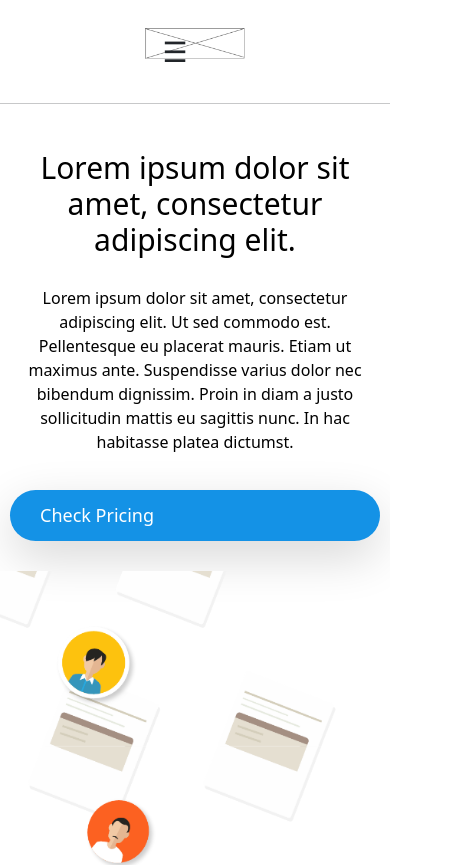
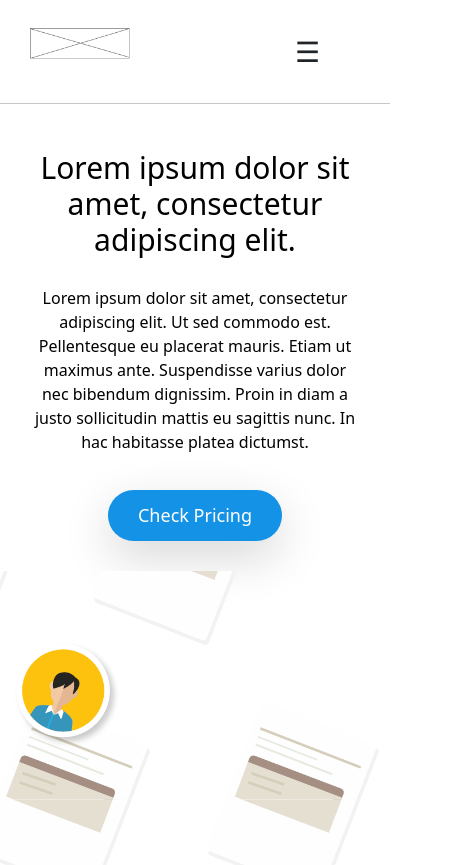
Before and after one commit to Ayushd028/abuemAssignment, a plain HTML site: page index.html in a window 390 px wide. Shown: the top 865 px of the page, 450 px wide, since content can reach past the window. Drawn offline with nearby package versions, Linux system fonts and the light colour scheme; files whose address does not match are found by name.

Commit message:
Update style.css

```diff
--- a/style.css
+++ b/style.css
@@ -20,7 +20,7 @@
   padding: 0;
   box-sizing: border-box;
   text-align: center;
-  width: 100%;
+
 }
 
 body {
@@ -425,7 +425,7 @@ hr {
     display: block;
     position: absolute;
     top: 20px;
-    right: 20px;
+    right: 60px;
   }
   .logo img {
     width: 80px;
```
